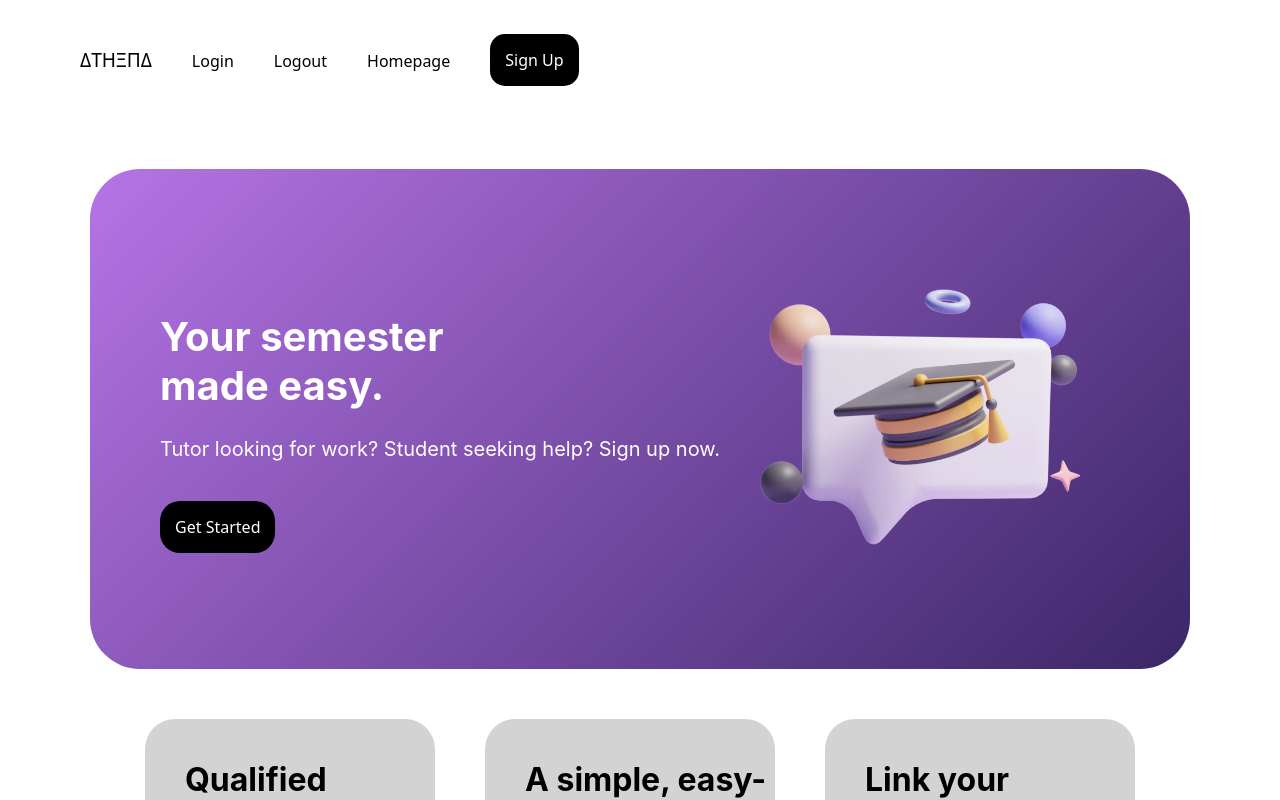
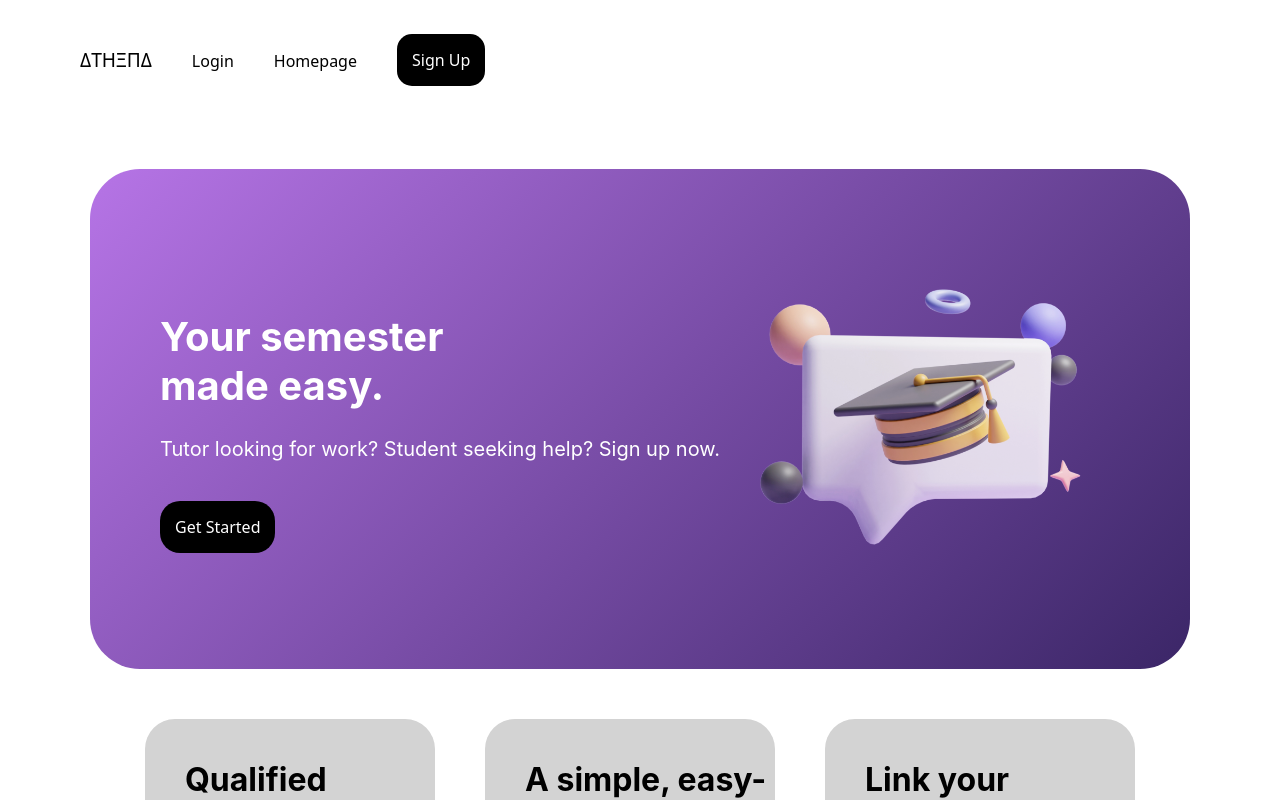
Before and after one commit to jagganjestine/CS4485, a React (Create React App) app in the folder online-tutoring/: page / in a window 1280 px wide. Shown: the top 800 px of the page. Built offline with nearby package versions, Linux system fonts and the light colour scheme.

Commit message:
chore: removed logout button from navbar

```diff
--- a/online-tutoring/src/components/Navbar.js
+++ b/online-tutoring/src/components/Navbar.js
@@ -47,9 +47,6 @@ const Navbar = () => {
           <Link to="/login">Login</Link>
         </li>
         <li>
-          <Link to="/logout">Logout</Link>
-        </li>
-        <li>
           <Link to="/homepage">Homepage</Link>
         </li>
         </ul>
```
